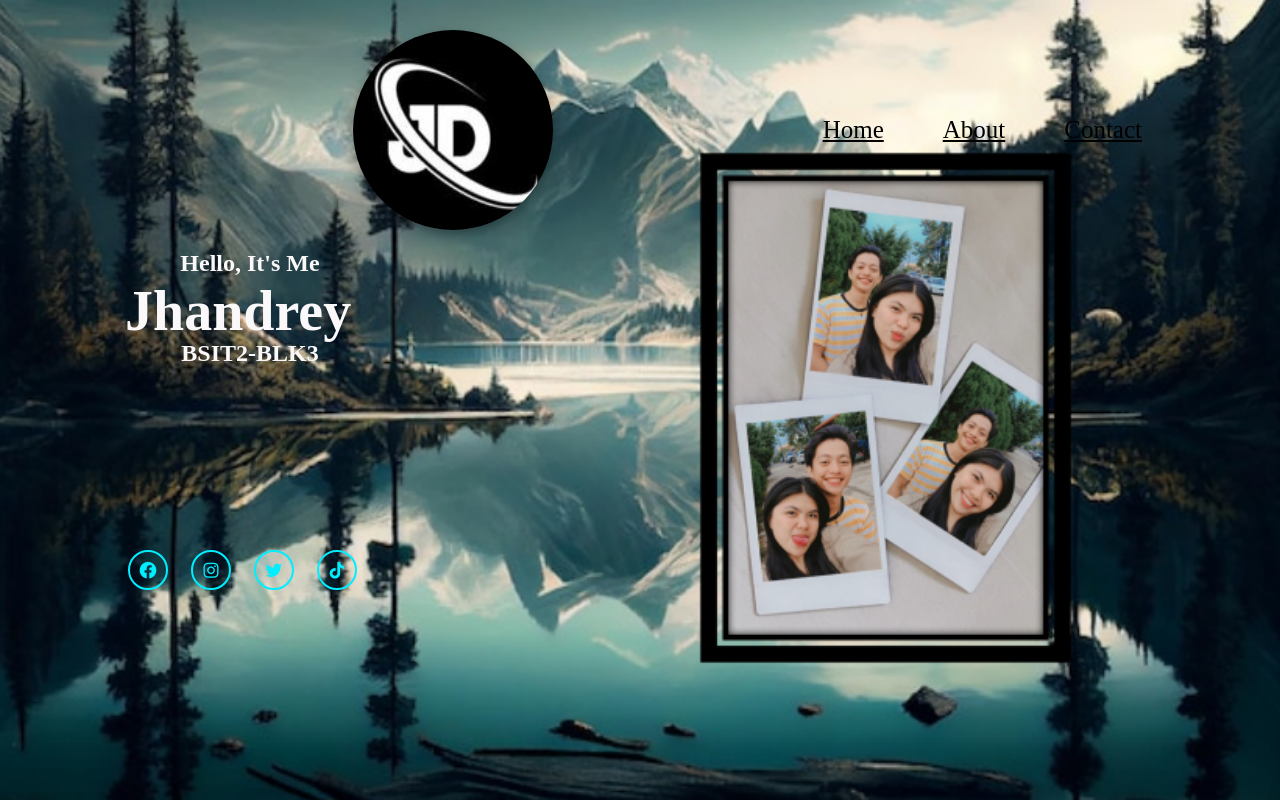
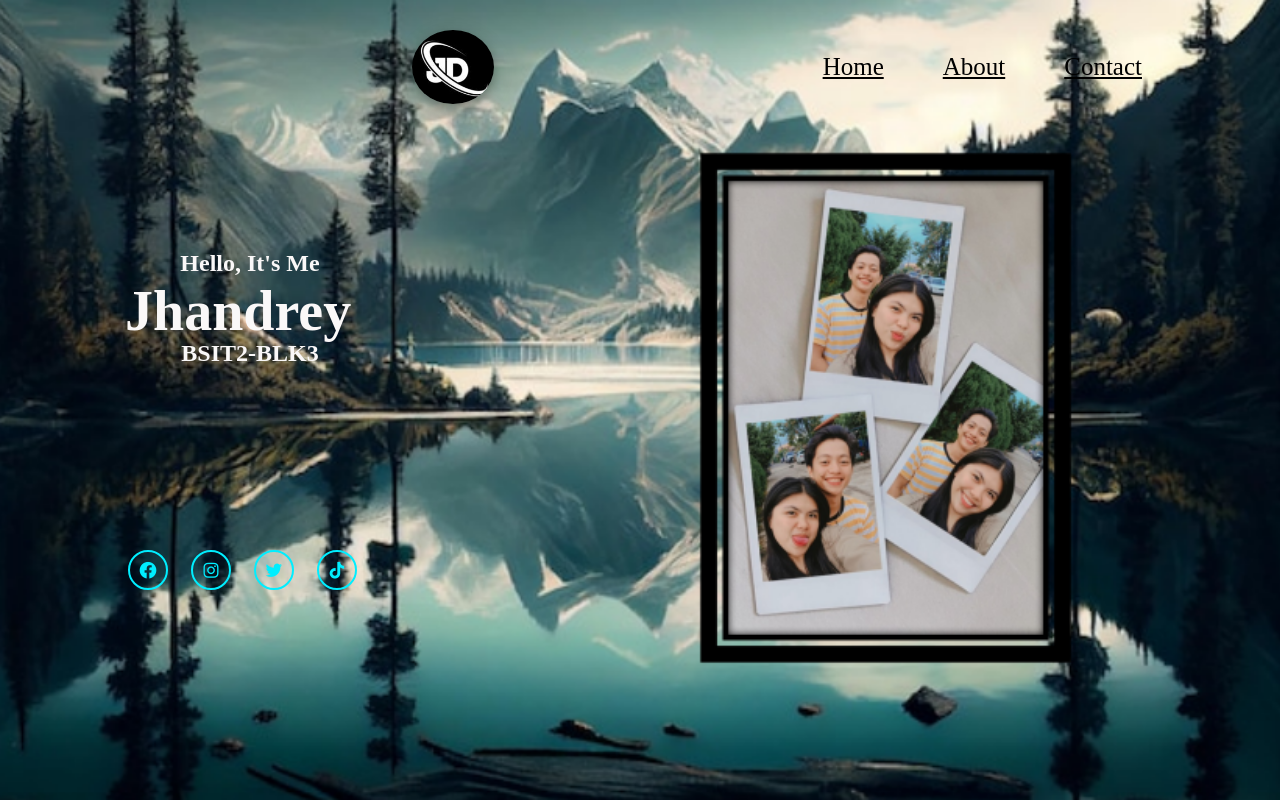
Before and after one commit to jhandrey25/JHANDREY, a plain HTML site: page index.html in a window 1280 px wide. Shown: the top 802 px of the page. Drawn offline with nearby package versions, Linux system fonts and the light colour scheme.

Commit message:
Update style.css

```diff
--- a/style.css
+++ b/style.css
@@ -26,6 +26,10 @@ body{
     color: rgb(20, 11, 11);
     text-decoration: none;
     font-weight: 600;
+}
+.img-fluid {
+	max-width:8%;
+	height: auto;
 }
 .navbar a {
     display: inline-block;
```
